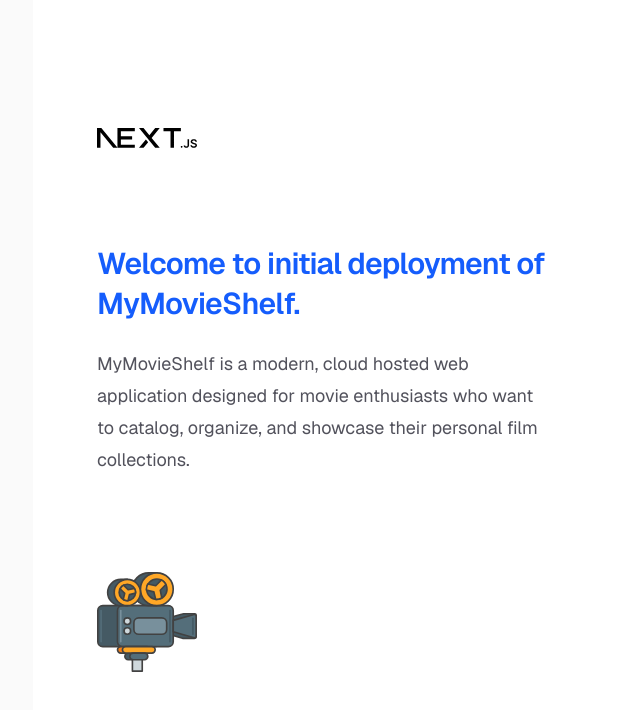
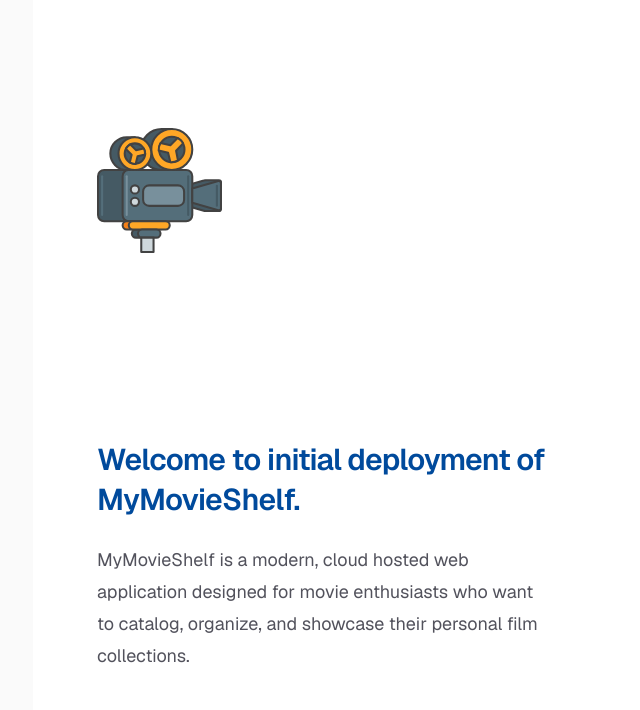
Before and after one commit to FelixGuevara/MyMovieShelf, a Next.js app: page / in a window 1280 px wide. Shown: the top 710 px of the page, without its empty margins (223-863 px from the left). Built offline with nearby package versions, Linux system fonts and the light colour scheme.

Commit message:
Update page.tsx
Update logo

```diff
--- a/app/page.tsx
+++ b/app/page.tsx
@@ -6,15 +6,15 @@ export default function Home() {
       <main className="flex min-h-screen w-full max-w-3xl flex-col items-center justify-between py-32 px-16 bg-white dark:bg-black sm:items-start">
         <Image
           className="dark:invert"
-          src="/next.svg"
-          alt="Next.js logo"
-          width={100}
-          height={20}
+          src="/movie-camera.svg"
+          alt="camera"
+          width={125}
+          height={125}
           priority
         />
 
         <div className="flex flex-col items-center gap-6 text-center sm:items-start sm:text-left w-full">
-          <h1 className="w-full text-3xl font-semibold leading-10 tracking-tight text-blue-600">
+          <h1 className="w-full text-3xl font-semibold leading-10 tracking-tight text-[rgb(0,74,156)]">
             Welcome to initial deployment of MyMovieShelf.
           </h1>
 
@@ -23,15 +23,6 @@ export default function Home() {
           </p>
         </div>
 
-        <div className="flex flex-col items-center gap-6 text-center sm:items-start sm:text-left w-full">
-            <Image
-              className="dark:invert"
-              src="/movie-camera.svg"
-              alt="camera"
-              width={100}
-              height={100}
-            />
-        </div>
       </main>
     </div>
   );
```
